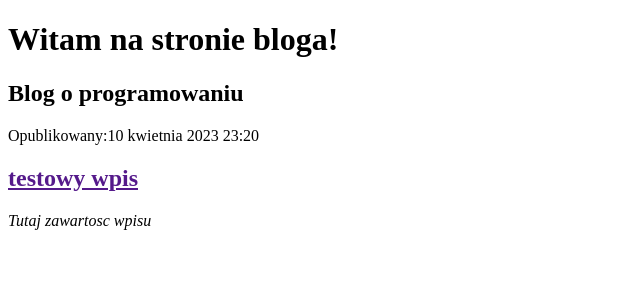
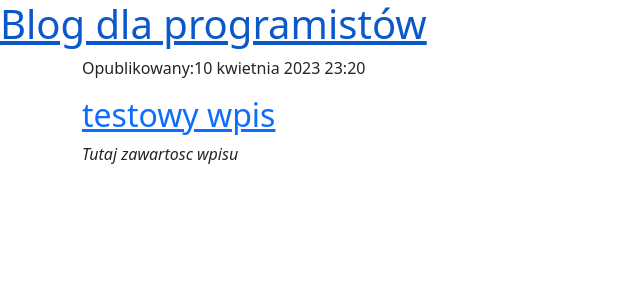
Before and after one commit to Gaczynski/djangoblog, a Django app: page / in a window 1280 px wide. Shown: the top 300 px of the page, without its empty margins (0-640 px from the left). Run offline with Django 4.2, Linux system fonts and the light colour scheme; data comes from the database, SQL or seed files in the repository.

Commit message:
'Zmiana'

```diff
--- /dev/null
+++ b/blog/templates/blog/base.html
@@ -0,0 +1,23 @@
+{% load static %}
+<html lang="pl">
+        <head>
+            <meta charset="UTF-8">
+            <title>Blog dla programistów</title>
+            <link href="https://cdn.jsdelivr.net/npm/bootstrap@5.3.0-alpha3/dist/css/bootstrap.min.css" rel="stylesheet" integrity="sha384-KK94CHFLLe+nY2dmCWGMq91rCGa5gtU4mk92HdvYe+M/SXH301p5ILy+dN9+nJOZ" crossorigin="anonymous">
+            <link rel="stylesheet" href="{% static 'blog.css'%}">
+        </head>
+<body>
+<div class="page-header">
+  <h1><a href="/"> Blog dla programistów</a></h1>
+</div>
+<div class="content container">
+    <div class="row">
+        <div class="col-md-8">
+            {% block content %}
+            {% endblock %}
+        </div>
+    </div>
+</div>
+</body>
+
+</html>
--- a/blog/templates/blog/post_list.html
+++ b/blog/templates/blog/post_list.html
@@ -1,19 +1,12 @@
-<!DOCTYPE html>
-    <html lang="pl">
-        <head>
-            <meta charset="UTF-8">
-            <title>Blog dla programistów</title>
-        </head>
-<body>
-        <h1>Witam na stronie bloga!</h1>
-        <h2>Blog o programowaniu</h2>
-    <div>
-        {% for post in posts %}
-        <p>Opublikowany:{{post.published_date}}</p>
-        <h2><a href="">{{post.title}}</a></h2>
+{%  extends 'blog/base.html' %}
+{% block content %}
+     {% for post in posts %}
+        <div class="post">
+            <div class="data">
+                <p>Opublikowany:{{post.published_date}}</p>
+        </div>
+        <h2><a href="{% url 'post_detail' pk=post.pk %}">{{post.title}}</a></h2>
         <em>{{post.text|linebreaksbr}}</em>
-    </div>
+        </div>
     {% endfor %}
-</body>
-
-</html>
+    {% endblock %}
--- a/blog/urls.py
+++ b/blog/urls.py
@@ -3,4 +3,5 @@
 
 urlpatterns=[
     path('', views.post_list, name='post_list'),
+    path('post/int:pk>/', views.post_detail, name='post_detail'),
 ]
--- a/blog/views.py
+++ b/blog/views.py
@@ -1,7 +1,11 @@
-from django.shortcuts import render
+from django.shortcuts import render, get_object_or_404
 from .models import Post
 from django.utils import timezone
 
 def post_list(request):
     posts = Post.objects.filter(published_date__lte=timezone.now()).order_by('published_date')
     return render(request, 'blog/post_list.html', {'posts': posts})
+
+def post_detail(request, pk):
+    post = get_object_or_404(Post, pk=pk)
+    return render(request, 'blog/post_detail.html', {'post' : post})
--- a/mysite/urls.py
+++ b/mysite/urls.py
@@ -20,4 +20,5 @@
 urlpatterns = [
     path('admin/', admin.site.urls),
     path('', include('blog.urls')),
+
 ]
```
Also changed, not shown: blog/templates/blog/post_detail.html (added, +13 -0 lines).
